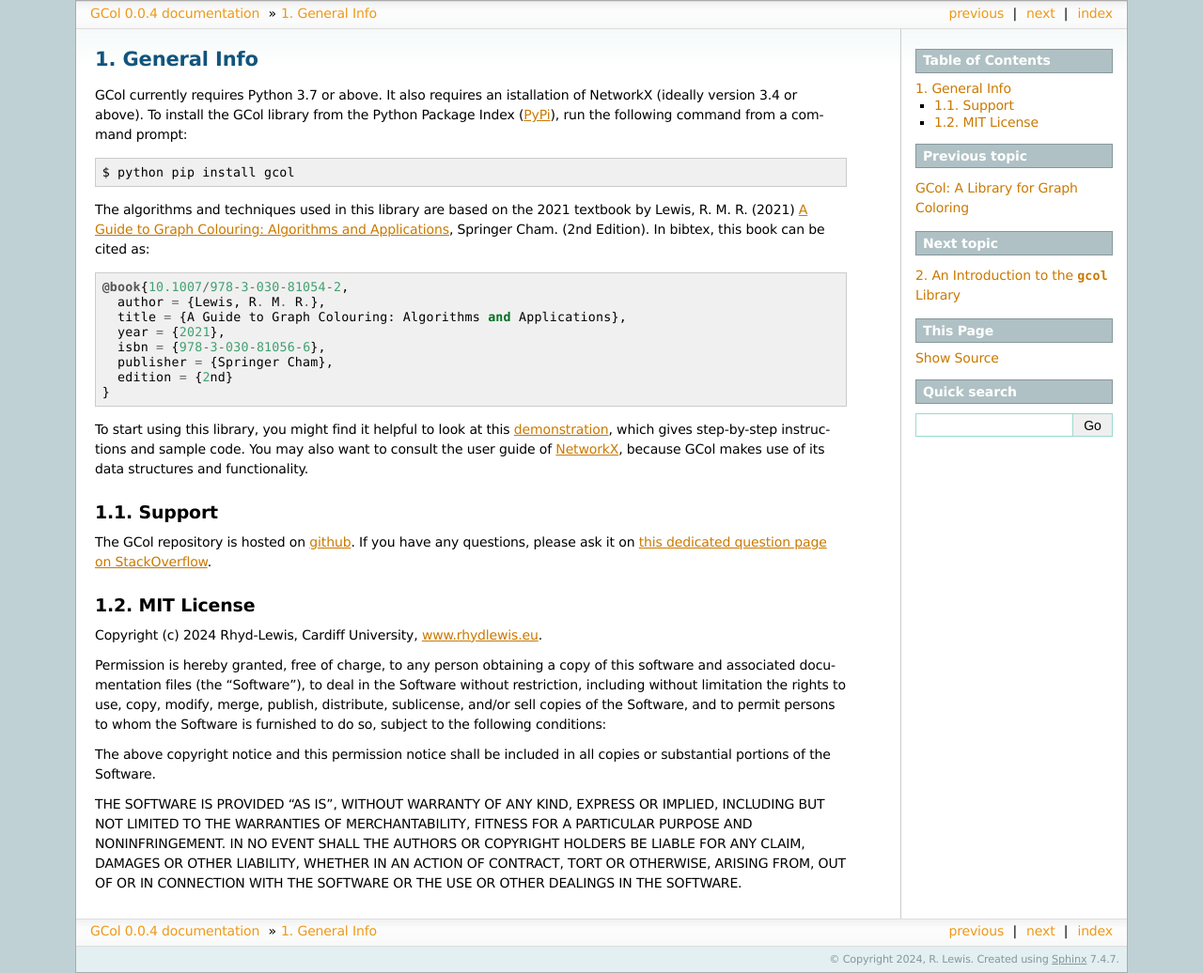
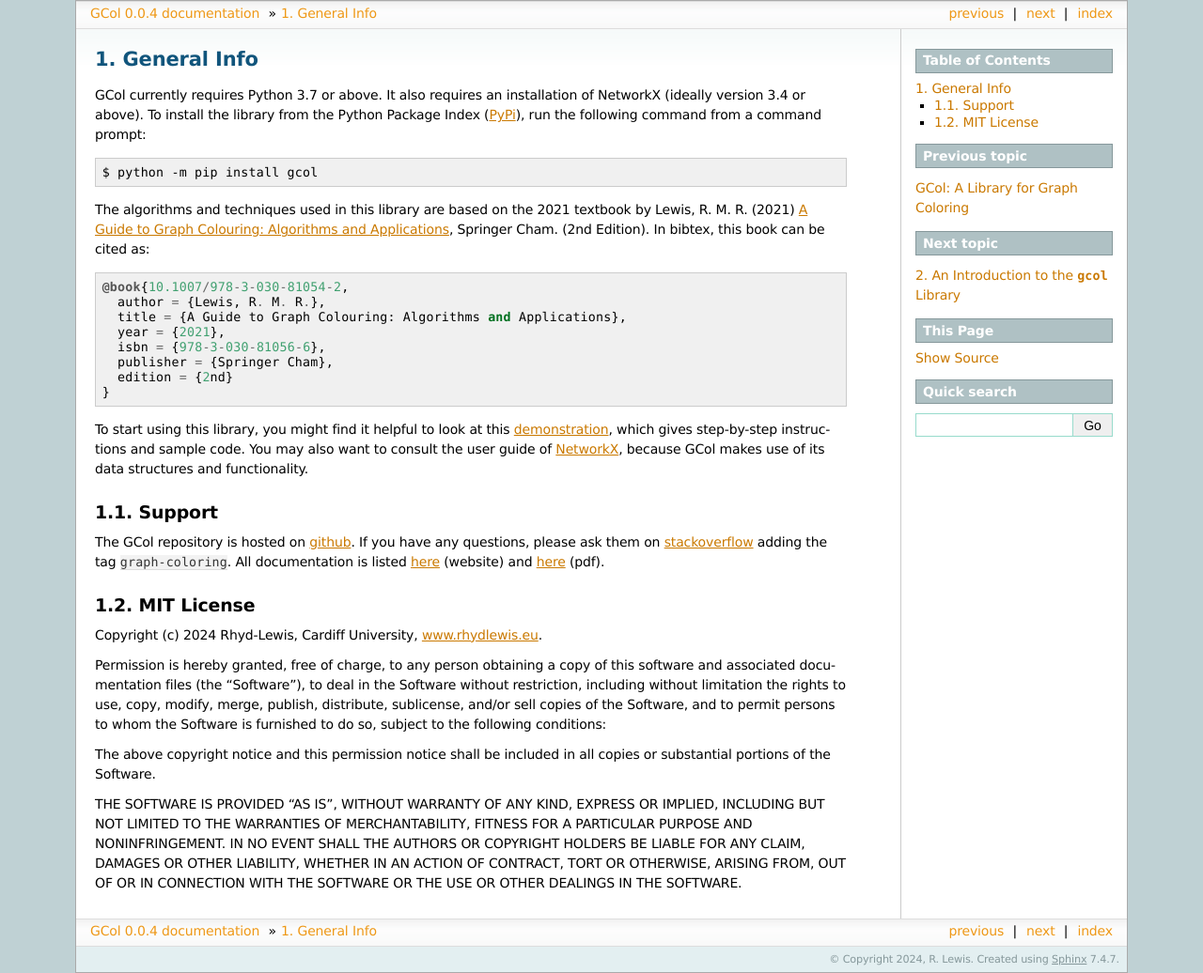
Before and after one commit to Rhyd-Lewis/GCol, a Sphinx documentation site: the page built from docs/info.rst, in a window 1280 px wide. Shown: the whole page at 94% size. Built offline with Sphinx 7.4.7, drawn with Linux system fonts in a browser that asks for light colours.

Commit message:
Update info.rst

```diff
--- a/docs/info.rst
+++ b/docs/info.rst
@@ -1,9 +1,9 @@
 General Info
 ============
 
-GCol currently requires Python 3.7 or above. It also requires an istallation of NetworkX (ideally version 3.4 or above). To install the GCol library from the Python Package Index (`PyPi <https://pypi.org/>`_), run the following command from a command prompt::
+GCol currently requires Python 3.7 or above. It also requires an installation of NetworkX (ideally version 3.4 or above). To install the library from the Python Package Index (`PyPi <https://pypi.org/>`_), run the following command from a command prompt::
 
-    $ python pip install gcol
+    $ python -m pip install gcol
 
 The algorithms and techniques used in this library are based on the 2021 textbook by Lewis, R. M. R. (2021) `A Guide to Graph Colouring: Algorithms and Applications <https://link.springer.com/book/10.1007/978-3-030-81054-2>`_, Springer Cham. (2nd Edition). In bibtex, this book can be cited as::
 
@@ -20,7 +20,7 @@ To start using this library, you might find it helpful to look at this :doc:`dem
 
 Support
 -------
-The GCol repository is hosted on `github <https://github.com/Rhyd-Lewis/GCol>`_. If you have any questions, please ask it on `this dedicated question page on StackOverflow <https://stackoverflow.com/search?q=gcol>`_.
+The GCol repository is hosted on `github <https://github.com/Rhyd-Lewis/GCol>`_. If you have any questions, please ask them on `stackoverflow <https://stackoverflow.com>`_ adding the tag ``graph-coloring``. All documentation is listed `here <https://gcol.readthedocs.io/en/latest/>`_ (website) and `here <https://readthedocs.org/projects/gcol/downloads/pdf/latest/>`_ (pdf).
 
 MIT License
 -----------
```
